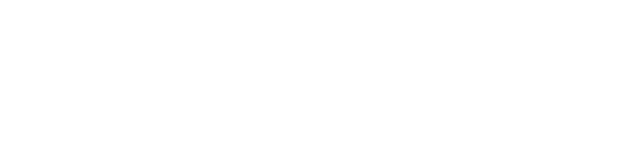
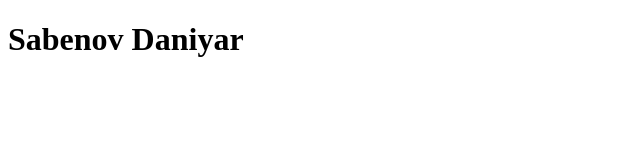
Before and after one commit to Daniyar663/rsschool-cv, a plain HTML site: page index.html in a window 1280 px wide. Shown: the whole page, without its empty margins (0-640 px from the left). Drawn offline with Linux system fonts and the light colour scheme.

Commit message:
feat: change html and css file

```diff
--- a/index.html
+++ b/index.html
@@ -5,9 +5,8 @@
     <meta name="viewport" content="width=device-width, initial-scale=1.0">
     <title>CV</title>
     <link rel="stylesheet" href="style.css">
-
 </head>
 <body>
-
+    <h1>Sabenov Daniyar</h1>
 </body>
 </html>
--- a/style.css
+++ b/style.css
@@ -1,8 +1,10 @@
-@font-face {
-    font-family: RobotoSlab;
-    src: url("rsschool-cv/assets/fonts/Roboto_Slab/static/RobotoSlab-Regular.ttf")
+body {
+    @font-face {
+        font-family: RobotoSlab;
+        src: url("rsschool-cv/assets/fonts/Roboto_Slab/static/");
+        font-weight: 1;
+    }
+    }
+h1 {
+    font: 'Roboto_Slab-Light'  30px;
 }
-@font-face {
-    font-family: RobotoSlab;
-    src: url("rsschool-cv/assets/fonts/Roboto_Slab/static/RobotoSlab-Bold.ttf");
-}
```
Also changed, not shown: 1 other file.
